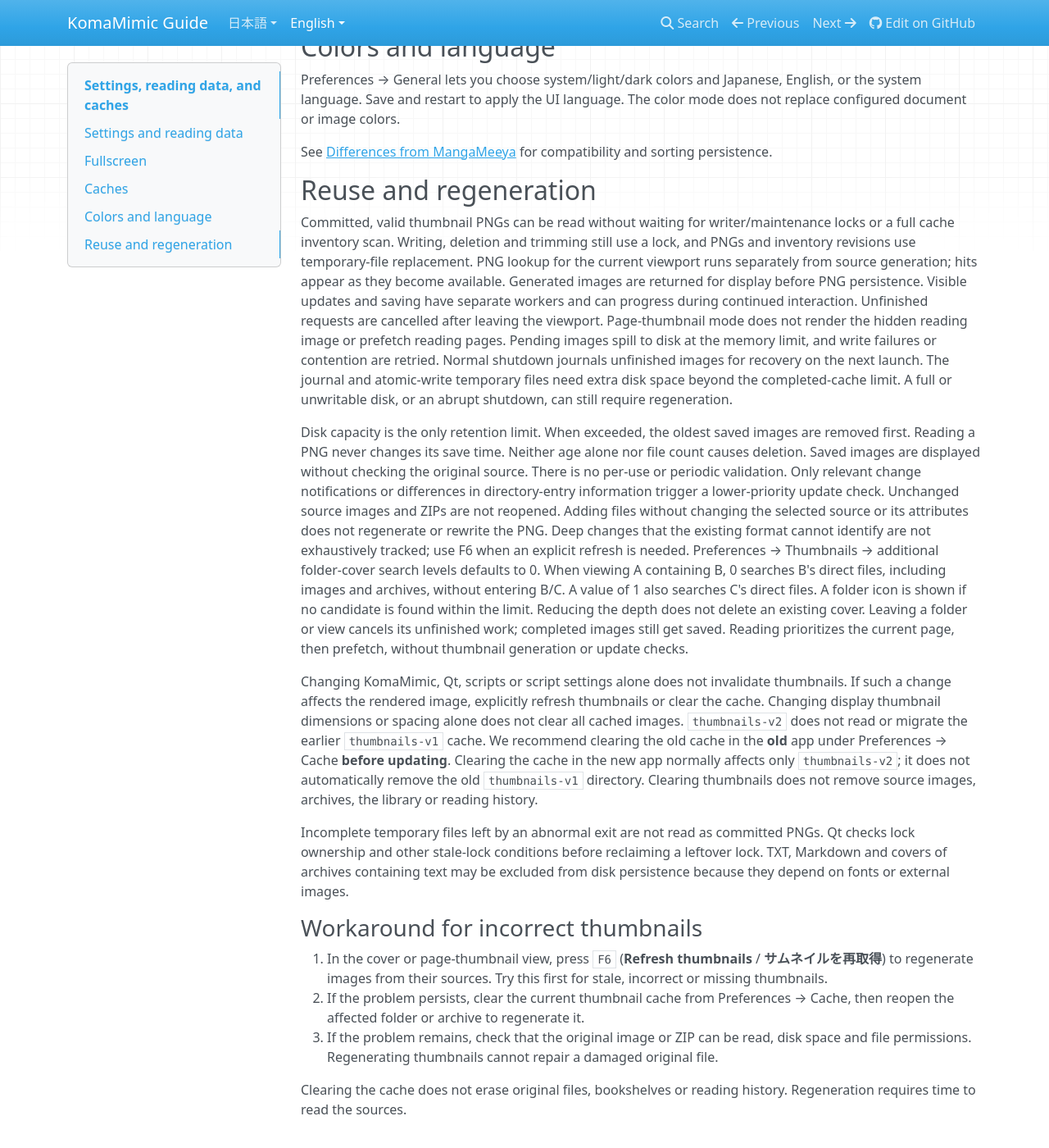
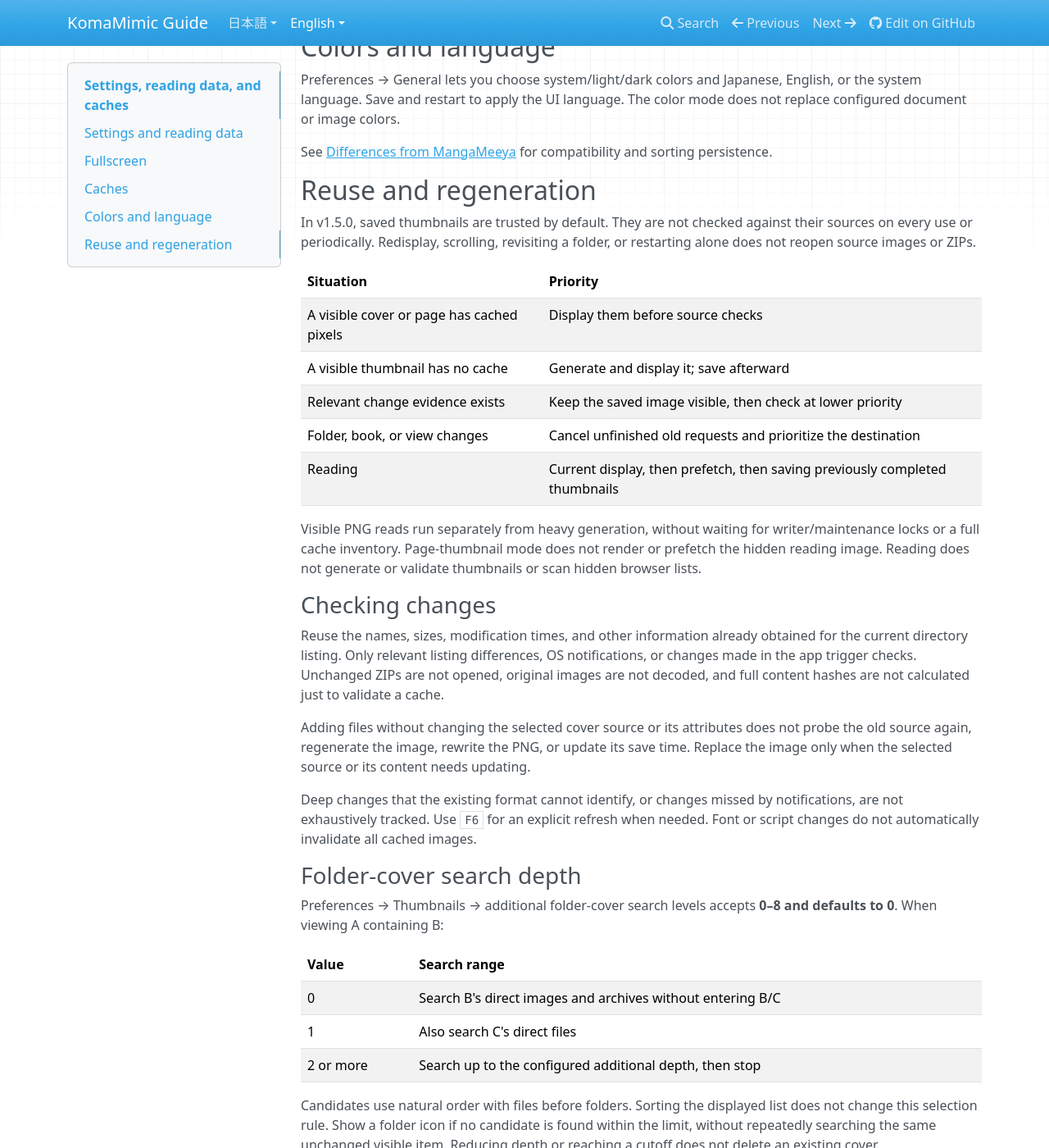
Before and after one commit to asfdrwe/KomaMimic, an MkDocs documentation site: the page built from docs/site/en/user/settings.md, in a window 1280 px wide and 1400 px high, scrolled down 2678 px. Shown: the whole window at 82% size. Built offline with MkDocs 1.6.1, drawn with Linux system fonts in a browser that asks for light colours; nearby versions of some CDN libraries; some of the changed text lies outside the part shown.

```diff
--- a/CMakeLists.txt
+++ b/CMakeLists.txt
@@ -7,7 +7,7 @@ endif()
 # Migrate the old vcpkg feature; WebEngine is now a required dependency.
 list(REMOVE_ITEM VCPKG_MANIFEST_FEATURES extended-documents)
 include(cmake/WindowsFast.cmake)
-project(KomaMimic VERSION 1.4.3 LANGUAGES CXX)
+project(KomaMimic VERSION 1.5.0 LANGUAGES CXX)
 include(CTest)
 set(CMAKE_CXX_STANDARD 20)
 set(CMAKE_CXX_STANDARD_REQUIRED ON)
--- a/docs/site/en/user/settings.md
+++ b/docs/site/en/user/settings.md
@@ -66,26 +66,55 @@ See [Differences from MangaMeeya](compatibility.md) for compatibility and sortin
 
 ## Reuse and regeneration
 
-Committed, valid thumbnail PNGs can be read without waiting for writer/maintenance locks or a full cache inventory scan.
-Writing, deletion and trimming still use a lock, and PNGs and inventory revisions use temporary-file replacement.
-PNG lookup for the current viewport runs separately from source generation; hits appear as they become available.
-Generated images are returned for display before PNG persistence. Visible updates and saving have separate workers and can progress during continued interaction. Unfinished requests are cancelled after leaving the viewport.
-Page-thumbnail mode does not render the hidden reading image or prefetch reading pages.
-Pending images spill to disk at the memory limit, and write failures or contention are retried. Normal shutdown journals unfinished images for recovery on the next launch. The journal and atomic-write temporary files need extra disk space beyond the completed-cache limit. A full or unwritable disk, or an abrupt shutdown, can still require regeneration.
+In v1.5.0, saved thumbnails are trusted by default. They are not checked against their sources on every use or periodically. Redisplay, scrolling, revisiting a folder, or restarting alone does not reopen source images or ZIPs.
 
-Disk capacity is the only retention limit. When exceeded, the oldest saved images are removed first. Reading a PNG never changes its save time. Neither age alone nor file count causes deletion.
-Saved images are displayed without checking the original source. There is no per-use or periodic validation. Only relevant change notifications or differences in directory-entry information trigger a lower-priority update check. Unchanged source images and ZIPs are not reopened.
-Adding files without changing the selected source or its attributes does not regenerate or rewrite the PNG. Deep changes that the existing format cannot identify are not exhaustively tracked; use F6 when an explicit refresh is needed.
-Preferences → Thumbnails → additional folder-cover search levels defaults to 0. When viewing A containing B, 0 searches B's direct files, including images and archives, without entering B/C. A value of 1 also searches C's direct files. A folder icon is shown if no candidate is found within the limit. Reducing the depth does not delete an existing cover.
-Leaving a folder or view cancels its unfinished work; completed images still get saved. Reading prioritizes the current page, then prefetch, without thumbnail generation or update checks.
+| Situation | Priority |
+|---|---|
+| A visible cover or page has cached pixels | Display them before source checks |
+| A visible thumbnail has no cache | Generate and display it; save afterward |
+| Relevant change evidence exists | Keep the saved image visible, then check at lower priority |
+| Folder, book, or view changes | Cancel unfinished old requests and prioritize the destination |
+| Reading | Current display, then prefetch, then saving previously completed thumbnails |
 
-Changing KomaMimic, Qt, scripts or script settings alone does not invalidate thumbnails. If such a change affects the rendered image, explicitly refresh thumbnails or clear the cache.
-Changing display thumbnail dimensions or spacing alone does not clear all cached images.
-`thumbnails-v2` does not read or migrate the earlier `thumbnails-v1` cache. We recommend clearing the old cache in the **old** app under Preferences → Cache **before updating**. Clearing the cache in the new app normally affects only `thumbnails-v2`; it does not automatically remove the old `thumbnails-v1` directory.
-Clearing thumbnails does not remove source images, archives, the library or reading history.
+Visible PNG reads run separately from heavy generation, without waiting for writer/maintenance locks or a full cache inventory. Page-thumbnail mode does not render or prefetch the hidden reading image. Reading does not generate or validate thumbnails or scan hidden browser lists.
+
+### Checking changes
+
+Reuse the names, sizes, modification times, and other information already obtained for the current directory listing. Only relevant listing differences, OS notifications, or changes made in the app trigger checks. Unchanged ZIPs are not opened, original images are not decoded, and full content hashes are not calculated just to validate a cache.
+
+Adding files without changing the selected cover source or its attributes does not probe the old source again, regenerate the image, rewrite the PNG, or update its save time. Replace the image only when the selected source or its content needs updating.
+
+Deep changes that the existing format cannot identify, or changes missed by notifications, are not exhaustively tracked. Use `F6` for an explicit refresh when needed. Font or script changes do not automatically invalidate all cached images.
+
+### Folder-cover search depth
+
+Preferences → Thumbnails → additional folder-cover search levels accepts **0–8 and defaults to 0**. When viewing A containing B:
+
+| Value | Search range |
+|---|---|
+| 0 | Search B's direct images and archives without entering B/C |
+| 1 | Also search C's direct files |
+| 2 or more | Search up to the configured additional depth, then stop |
+
+Candidates use natural order with files before folders. Sorting the displayed list does not change this selection rule. Show a folder icon if no candidate is found within the limit, without repeatedly searching the same unchanged visible item. Reducing depth or reaching a cutoff does not delete an existing cover.
+
+### Saving, retention, and capacity
+
+Generated pixels are displayed before persistence finishes. Completed images remain pending across folder or view changes and are saved below current-display and reading-prefetch priority. Saving does not recheck the source. Keep the previous PNG until its replacement is saved successfully; temporary generation or write failures do not delete it first.
+
+Pending images spill to disk at the memory limit; contention and write failures are retried. Normal shutdown journals unfinished saves for recovery on the next launch. Journals and atomic-write temporary files need extra space beyond the completed-cache limit. A full or unwritable disk, or an abrupt exit before journaling, can still require regeneration.
+
+Unchanged images are retained regardless of last use, age, file count, scrolling, restart, or display thumbnail size. Only capacity overflow, including a reduced configured limit, triggers **oldest-save-time-first eviction (FIFO)**. Reads never change PNG save times. A changed image receives a new save time after its replacement is saved successfully.
+
+Explicit cache deletion, confirmed source changes or removal, and corruption found while reading the cache can also cause replacement or deletion. Suspected changes alone do not delete an image first.
+
+### Compatibility and text covers
+
+v1.5.0 retains the `thumbnails-v2` location and format. Updating does not require clearing existing v2 images or regenerating the entire cache. Completed **cover previews for TXT, Markdown, and archives containing text are also saved**. Their bodies use document reading, separate from image-page thumbnails.
+
+`thumbnails-v1` is not read, migrated, or automatically deleted. To reclaim its space, use Preferences → Cache in an older version that uses that format. Current cache clearing normally affects only v2 and does not remove source images, archives, bookshelves, or reading history.
 
 Incomplete temporary files left by an abnormal exit are not read as committed PNGs. Qt checks lock ownership and other stale-lock conditions before reclaiming a leftover lock.
-TXT, Markdown and covers of archives containing text may be excluded from disk persistence because they depend on fonts or external images.
 
 ### Workaround for incorrect thumbnails
 
--- a/vcpkg.json
+++ b/vcpkg.json
@@ -1,6 +1,6 @@
 {
   "name": "komamimic",
-  "version-string": "1.4.3",
+  "version-string": "1.5.0",
   "description": "Cross-platform comic and image viewer",
   "license": "GPL-3.0-only",
   "builtin-baseline": "9eec002df1cd109f8f104cd966a763daf9751489",
```
Also changed, not shown: README.md (+16 -1 lines), docs/developer/changelog.md (+4 -1 lines), docs/developer/releasing.md (+14 -11 lines), docs/developer/specification.md (+18 -0 lines), docs/site/changelog.md (+5 -4 lines), docs/site/en/changelog.md (+5 -4 lines), docs/site/user/settings.md (+45 -17 lines), 1 other file.
